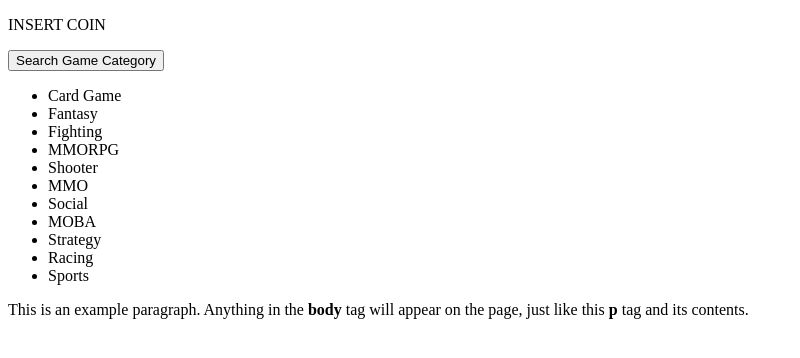
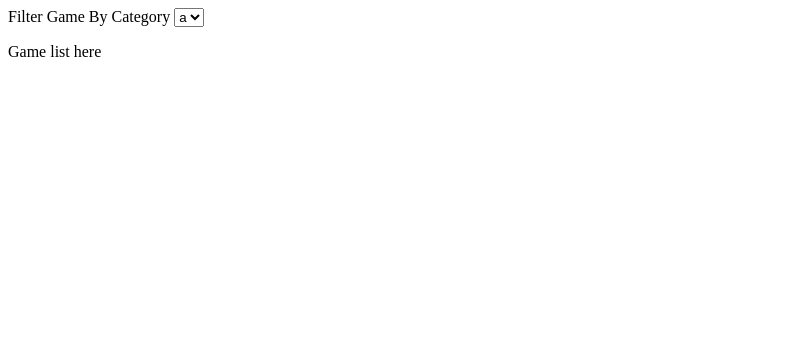
Before and after one commit to jaythoven/Game-Media-Cataloging-App-The-Game-Selector, a plain HTML site: page index.html in a window 1280 px wide. Shown: the whole page, without its empty margins (0-800 px from the left). Drawn offline with Linux system fonts and the light colour scheme.

Commit message:
rmeodeling index html and js

```diff
--- a/index.html
+++ b/index.html
@@ -7,30 +7,13 @@
     <title>Document</title>
 </head>
 <body>
-    <nav>
-        <p class="insert">INSERT COIN</p>
-        <div class="dropdown">
-          <div class="categories">
-            <button>Search Game Category</button>
-            <ul>
-              <li id="cardGame">Card Game</li>
-              <li id="fantasy">Fantasy</li>
-              <li id="fighting">Fighting</li>
-              <li id="mmorpg">MMORPG</li>
-              <li id="shooter">Shooter</li>
-              <li id="mmo">MMO</li>
-              <li id="social">Social</li>
-              <li id="moba">MOBA</li>
-              <li id="strategy">Strategy</li>
-              <li id="racing">Racing</li>
-              <li id="sports">Sports</li>
-            </ul>
-          </div>
-          <div id="gamesList">
-
-          </div>
-        </div>
-      </nav>
-      <p>This is an example paragraph. Anything in the <strong>body</strong> tag will appear on the page, just like this <strong>p</strong> tag and its contents.</p>
+  <label for="select-genre">Filter Game By Category</label>
+  <select id="genre-dropdown" name="select-genre">
+    <option value="a">a</option>
+    <option value="b">b</option>
+    <option value="c">c</option>
+    <option value="d">d</option>
+  </select>
+      <p id="gamesList">Game list here</p>
 </body>
 </html>
```
Also changed, not shown: index.js (added, +33 -0 lines).
